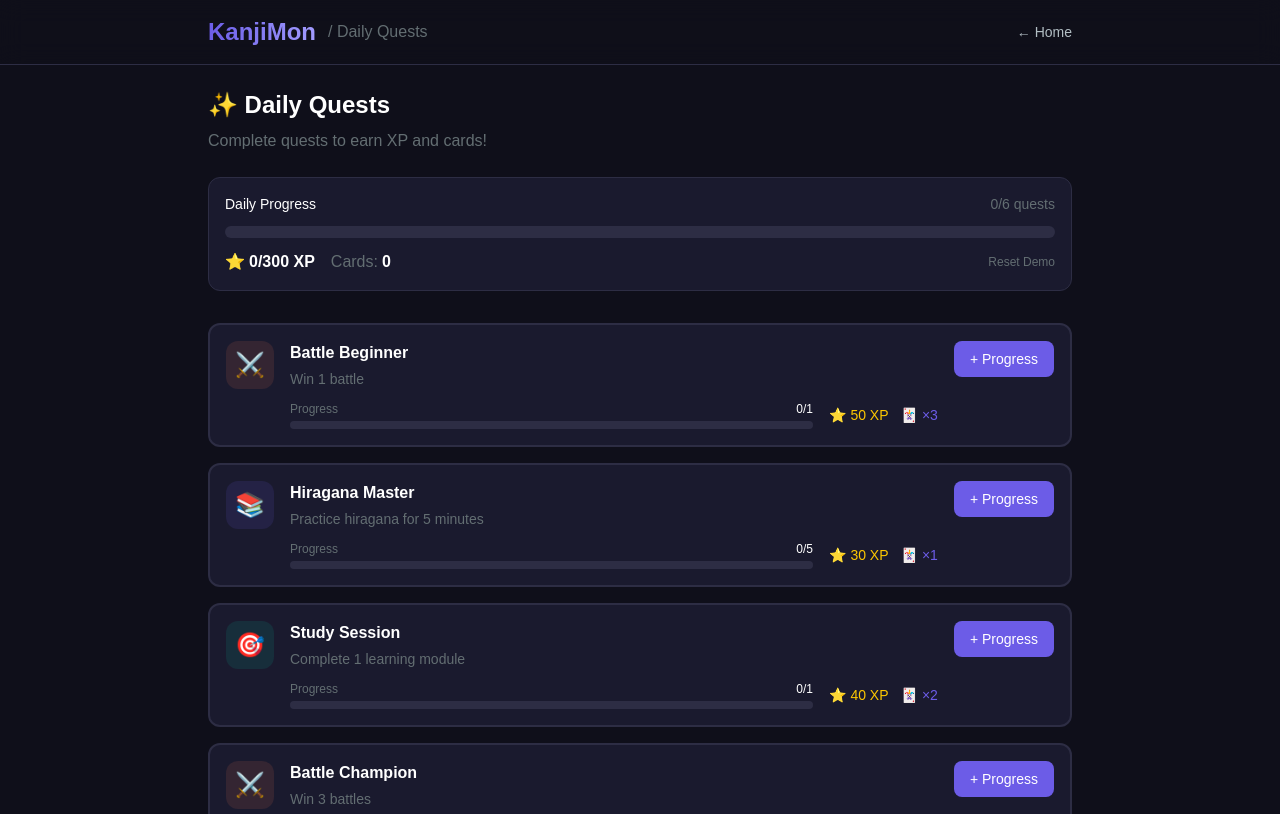
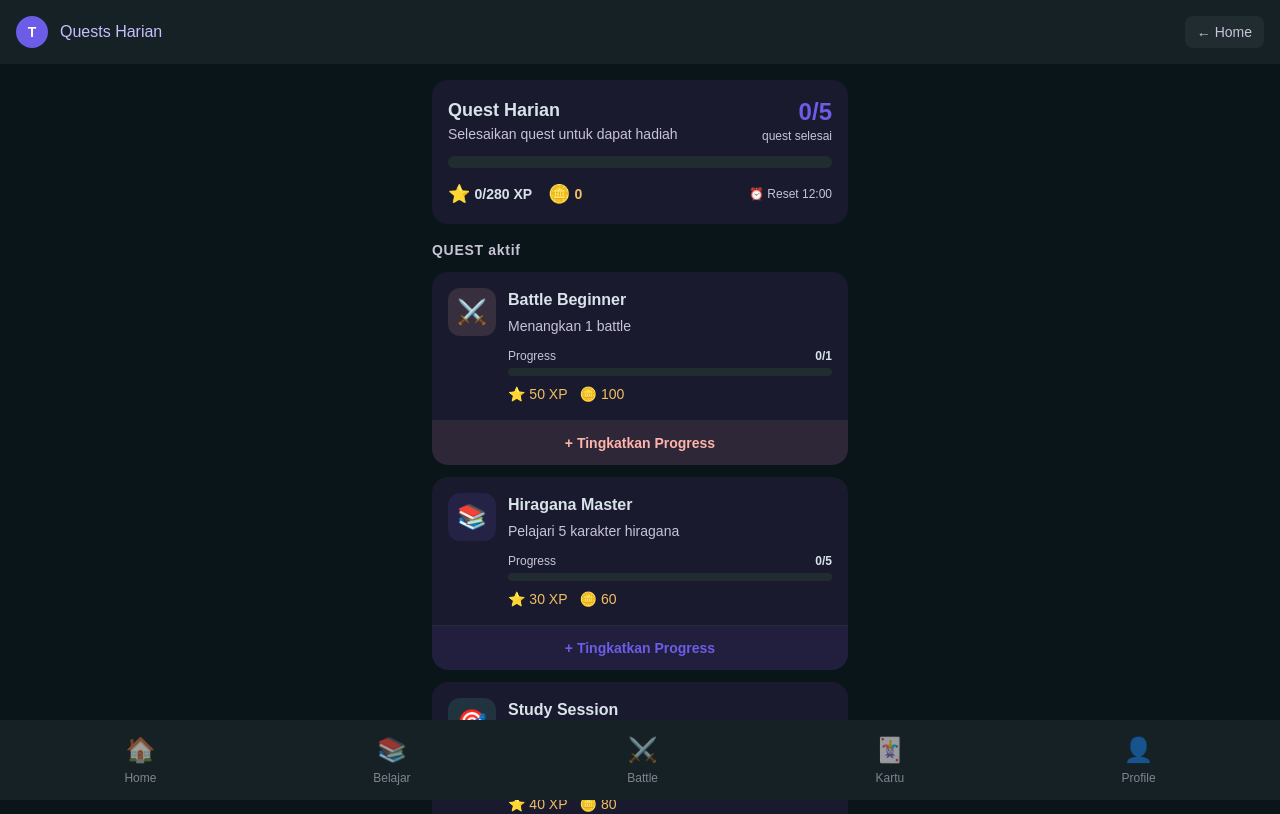
Before and after one commit to tamagoxx/kanjimon, a Next.js app: page /quests in a window 1280 px wide. Shown: the top 814 px of the page. Built offline with nearby package versions, Linux system fonts and the light colour scheme.

Commit message:
Fix Learn module cards clickability and redesign Quests page with dark theme

```diff
--- a/src/app/quests/page.tsx
+++ b/src/app/quests/page.tsx
@@ -1,254 +1,373 @@
 'use client';
 
 import { useState, useMemo } from 'react';
-import { motion } from 'framer-motion';
-import Link from 'next/link';
-import type { DailyQuest } from '@/types';
+import { motion, AnimatePresence } from 'framer-motion';
+import { useRouter } from 'next/navigation';
 
-// Demo quests
-const DEMO_QUESTS: DailyQuest[] = [
-  { id: '1', type: 'BATTLE', title: 'Battle Beginner', description: 'Win 1 battle', target: 1, progress: 0, xpReward: 50, cardReward: 3, completed: false },
-  { id: '2', type: 'LEARN', title: 'Hiragana Master', description: 'Practice hiragana for 5 minutes', target: 5, progress: 0, xpReward: 30, cardReward: 1, completed: false },
-  { id: '3', type: 'MODULE', title: 'Study Session', description: 'Complete 1 learning module', target: 1, progress: 0, xpReward: 40, cardReward: 2, completed: false },
-  { id: '4', type: 'BATTLE', title: 'Battle Champion', description: 'Win 3 battles', target: 3, progress: 0, xpReward: 100, cardReward: 5, completed: false },
-  { id: '5', type: 'REVIEW', title: 'Card Review', description: 'Review 20 cards in collection', target: 20, progress: 0, xpReward: 60, cardReward: 3, completed: false },
-  { id: '6', type: 'STREAK', title: 'Daily Login', description: 'Login and play KanjiMon', target: 1, progress: 0, xpReward: 20, cardReward: 1, completed: false },
+const colors = {
+  background: '#0a1519',
+  cardBg: '#1a1a2e',
+  inputBg: '#212c30',
+  darkText: '#c8c4d7',
+  lightText: '#d8e4ea',
+  brand: '#6c5ce7',
+  teal: '#4bddb7',
+  gold: '#f0bf63',
+  coral: '#ffb4ab',
+  lightPurple: '#c6bfff',
+  darkGray: '#2b363b',
+  navBg: '#162125',
+};
+
+type QuestType = 'BATTLE' | 'LEARN' | 'COLLECTION' | 'STUDY' | 'STREAK';
+
+interface Quest {
+  id: string;
+  type: QuestType;
+  title: string;
+  description: string;
+  target: number;
+  progress: number;
+  xpReward: number;
+  coinReward: number;
+  completed: boolean;
+  claimed: boolean;
+}
+
+const INITIAL_QUESTS: Quest[] = [
+  { id: '1', type: 'BATTLE', title: 'Battle Beginner', description: 'Menangkan 1 battle', target: 1, progress: 0, xpReward: 50, coinReward: 100, completed: false, claimed: false },
+  { id: '2', type: 'LEARN', title: 'Hiragana Master', description: 'Pelajari 5 karakter hiragana', target: 5, progress: 0, xpReward: 30, coinReward: 60, completed: false, claimed: false },
+  { id: '3', type: 'STUDY', title: 'Study Session', description: 'Selesaikan 1 modul belajar', target: 1, progress: 0, xpReward: 40, coinReward: 80, completed: false, claimed: false },
+  { id: '4', type: 'BATTLE', title: 'Battle Champion', description: 'Menangkan 3 battles', target: 3, progress: 0, xpReward: 100, coinReward: 200, completed: false, claimed: false },
+  { id: '5', type: 'COLLECTION', title: 'Card Collector', description: 'Kumpulkan 10 kartu baru', target: 10, progress: 0, xpReward: 60, coinReward: 120, completed: false, claimed: false },
 ];
 
-const QUEST_ICONS: Record<string, string> = {
+const QUEST_ICONS: Record<QuestType, string> = {
   BATTLE: '⚔️',
   LEARN: '📚',
-  MODULE: '🎯',
-  REVIEW: '🔄',
+  COLLECTION: '🃏',
+  STUDY: '🎯',
   STREAK: '🔥',
 };
 
-const QUEST_COLORS: Record<string, string> = {
-  BATTLE: '#E17055',
-  LEARN: '#6C5CE7',
-  MODULE: '#00B894',
-  REVIEW: '#0984E3',
-  STREAK: '#FDCB6E',
+const QUEST_COLORS: Record<QuestType, string> = {
+  BATTLE: '#ffb4ab',
+  LEARN: '#6c5ce7',
+  COLLECTION: '#f0bf63',
+  STUDY: '#4bddb7',
+  STREAK: '#c6bfff',
 };
 
-export default function QuestsPage() {
-  const [quests, setQuests] = useState<DailyQuest[]>(DEMO_QUESTS);
-  const [claimedRewards, setClaimedRewards] = useState<Set<string>>(new Set());
+// Top App Bar
+function TopAppBar() {
+  const router = useRouter();
 
-  // Calculate progress
-  const stats = useMemo(() => {
+  return (
+    <div className="sticky top-0 z-40 px-4 h-16 flex items-center justify-between" style={{ backgroundColor: colors.navBg }}>
+      <div className="flex items-center gap-3">
+        <div className="w-8 h-8 rounded-full flex items-center justify-center text-white font-bold text-sm" style={{ backgroundColor: colors.brand }}>
+          T
+        </div>
+        <span className="text-base font-medium text-[#c6bfff]">Quests Harian</span>
+      </div>
+      <button onClick={() => router.push('/')} className="text-sm px-3 py-1.5 rounded-lg" style={{ backgroundColor: colors.inputBg, color: colors.darkText }}>
+        ← Home
+      </button>
+    </div>
+  );
+}
+
+// Bottom Navigation
+function BottomNav() {
+  const router = useRouter();
+
+  const navItems = [
+    { icon: '🏠', label: 'Home', route: '/' },
+    { icon: '📚', label: 'Belajar', route: '/learn' },
+    { icon: '⚔️', label: 'Battle', route: '/battle' },
+    { icon: '🃏', label: 'Kartu', route: '/collection' },
+    { icon: '👤', label: 'Profile', route: '/profile' },
+  ];
+
+  return (
+    <div className="fixed bottom-0 left-0 right-0 h-20 flex items-center justify-around px-4 z-30" style={{ backgroundColor: colors.navBg }}>
+      {navItems.map((item, i) => (
+        <button
+          key={i}
+          onClick={() => router.push(item.route)}
+          className="flex flex-col items-center gap-1 transition-opacity opacity-60"
+        >
+          <span className="text-2xl">{item.icon}</span>
+          <span className="text-xs" style={{ color: colors.darkText }}>{item.label}</span>
+        </button>
+      ))}
+    </div>
+  );
+}
+
+// Progress Overview Card
+function ProgressOverview({ quests }: { quests: Quest[] }) {
   const completed = quests.filter(q => q.completed).length;
   const total = quests.length;
   const totalXp = quests.reduce((sum, q) => sum + q.xpReward, 0);
   const earnedXp = quests.filter(q => q.completed).reduce((sum, q) => sum + q.xpReward, 0);
-
-    return {
-      completed,
-      total,
-      totalXp,
-      earnedXp,
-      remaining: total - completed,
-      progressPercent: Math.round((completed / total) * 100),
-    };
-  }, [quests]);
-
-  const claimReward = (questId: string) => {
-    const quest = quests.find(q => q.id === questId);
-    if (!quest || !quest.completed || claimedRewards.has(questId)) return;
-
-    setClaimedRewards(prev => new Set([...prev, questId]));
-    // In real app: update user XP and add cards
-  };
-
-  const simulateProgress = (questId: string) => {
-    setQuests(prev => prev.map(q => {
-      if (q.id === questId && q.progress < q.target) {
-        const newProgress = q.progress + 1;
-        return {
-          ...q,
-          progress: newProgress,
-          completed: newProgress >= q.target,
-        };
-      }
-      return q;
-    }));
-  };
-
-  const resetAllQuests = () => {
-    setQuests(DEMO_QUESTS.map(q => ({ ...q, progress: 0, completed: false })));
-    setClaimedRewards(new Set());
-  };
+  const progressPercent = Math.round((completed / total) * 100);
 
   return (
-    <div className="min-h-screen bg-[#0F0F1A]">
-      {/* Header */}
-      <header className="sticky top-0 z-50 backdrop-blur-md bg-[#0F0F1A]/80 border-b border-[#2D2D44]">
-        <div className="max-w-4xl mx-auto px-4 h-16 flex items-center justify-between">
-          <div className="flex items-center gap-3">
-            <Link href="/" className="text-2xl font-bold bg-gradient-to-r from-[#6C5CE7] to-[#A29BFE] bg-clip-text text-transparent">
-              KanjiMon
-            </Link>
-            <span className="text-[#636E72]">/ Daily Quests</span>
-          </div>
-          <Link href="/" className="text-sm text-[#B2BEC3] hover:text-white">
-            ← Home
-          </Link>
-        </div>
-      </header>
-
-      <main className="max-w-4xl mx-auto px-4 py-6">
-        {/* Page Title */}
     <motion.div
       initial={{ opacity: 0, y: -10 }}
       animate={{ opacity: 1, y: 0 }}
-          className="mb-6"
+      className="p-4 rounded-2xl"
+      style={{ backgroundColor: colors.cardBg }}
     >
-          <h1 className="text-2xl font-bold text-white mb-2">✨ Daily Quests</h1>
-          <p className="text-[#636E72]">Complete quests to earn XP and cards!</p>
-        </motion.div>
-
-        {/* Progress Bar */}
-        <div className="mb-8 p-4 bg-[#1A1A2E] rounded-xl border border-[#2D2D44]">
       <div className="flex items-center justify-between mb-3">
-            <span className="text-sm font-medium text-white">Daily Progress</span>
-            <span className="text-sm text-[#636E72]">{stats.completed}/{stats.total} quests</span>
+        <div>
+          <h2 className="text-lg font-bold text-[#d8e4ea]">Quest Harian</h2>
+          <p className="text-sm text-[#c8c4d7]">Selesaikan quest untuk dapat hadiah</p>
         </div>
-          <div className="h-3 bg-[#2D2D44] rounded-full overflow-hidden mb-3">
-            <motion.div
-              initial={{ width: 0 }}
-              animate={{ width: `${stats.progressPercent}%` }}
-              transition={{ duration: 0.5 }}
-              className="h-full bg-gradient-to-r from-[#6C5CE7] to-[#00B894]"
-            />
-          </div>
-          <div className="flex items-center justify-between">
-            <div className="flex items-center gap-4">
-              <div className="flex items-center gap-1">
-                <span className="text-yellow-400">⭐</span>
-                <span className="text-white font-bold">{stats.earnedXp}/{stats.totalXp} XP</span>
-              </div>
-              <div className="flex items-center gap-1">
-                <span className="text-[#636E72]">Cards:</span>
-                <span className="text-white font-bold">{quests.filter(q => q.completed && claimedRewards.has(q.id)).reduce((sum, q) => sum + (q.cardReward || 0), 0)}</span>
-              </div>
-            </div>
-            <button
-              onClick={resetAllQuests}
-              className="text-xs text-[#636E72] hover:text-white"
-            >
-              Reset Demo
-            </button>
+        <div className="text-right">
+          <span className="text-2xl font-bold" style={{ color: colors.brand }}>{completed}/{total}</span>
+          <p className="text-xs text-[#c8c4d7]">quest selesai</p>
         </div>
       </div>
 
-        {/* Quest List */}
-        <div className="space-y-4">
-          {quests.map((quest, i) => {
-            const canClaim = quest.completed && !claimedRewards.has(quest.id);
-            const color = QUEST_COLORS[quest.type] || '#6C5CE7';
+      {/* Progress Bar */}
+      <div className="h-3 rounded-full overflow-hidden mb-3" style={{ backgroundColor: colors.inputBg }}>
+        <motion.div
+          initial={{ width: 0 }}
+          animate={{ width: `${progressPercent}%` }}
+          transition={{ duration: 0.5 }}
+          className="h-full rounded-full"
+          style={{ backgroundColor: colors.teal }}
+        />
+      </div>
+
+      {/* XP and Coins */}
+      <div className="flex items-center gap-4">
+        <div className="flex items-center gap-1">
+          <span className="text-lg">⭐</span>
+          <span className="text-sm font-bold text-[#d8e4ea]">{earnedXp}/{totalXp} XP</span>
+        </div>
+        <div className="flex items-center gap-1">
+          <span className="text-lg">🪙</span>
+          <span className="text-sm font-bold text-[#f0bf63]">
+            {quests.filter(q => q.completed).reduce((sum, q) => sum + q.coinReward, 0)}
+          </span>
+        </div>
+        <div className="flex-1" />
+        <span className="text-xs text-[#c8c4d7]">⏰ Reset 12:00</span>
+      </div>
+    </motion.div>
+  );
+}
+
+// Quest Card
+function QuestCard({ quest, onProgress, onClaim, index }: {
+  quest: Quest;
+  onProgress: (id: string) => void;
+  onClaim: (id: string) => void;
+  index: number;
+}) {
+  const color = QUEST_COLORS[quest.type] || colors.brand;
   const icon = QUEST_ICONS[quest.type] || '📌';
+  const canClaim = quest.completed && !quest.claimed;
+  const progressPercent = Math.min(100, (quest.progress / quest.target) * 100);
 
   return (
     <motion.div
-                key={quest.id}
       initial={{ opacity: 0, y: 20 }}
       animate={{ opacity: 1, y: 0 }}
-                transition={{ delay: 0.1 * i }}
-                className={`p-4 rounded-xl border-2 transition-all ${
-                  quest.completed
-                    ? 'bg-[#00B894]/10 border-[#00B894]/40'
-                    : 'bg-[#1A1A2E] border-[#2D2D44] hover:border-[#6C5CE7]'
-                }`}
+      transition={{ delay: index * 0.1 }}
+      className="rounded-2xl overflow-hidden"
+      style={{ backgroundColor: colors.cardBg }}
     >
-                <div className="flex items-start gap-4">
+      <div className="p-4">
+        <div className="flex items-start gap-3">
           {/* Icon */}
           <div
-                    className="w-12 h-12 rounded-xl flex items-center justify-center text-2xl"
+            className="w-12 h-12 rounded-xl flex items-center justify-center text-2xl flex-shrink-0"
             style={{ backgroundColor: `${color}20` }}
           >
             {icon}
           </div>
 
           {/* Content */}
-                  <div className="flex-1">
+          <div className="flex-1 min-w-0">
             <div className="flex items-center gap-2 mb-1">
-                      <h3 className="font-bold text-white">{quest.title}</h3>
-                      {quest.completed && (
-                        <span className="px-2 py-0.5 bg-[#00B894]/20 text-[#00B894] rounded-full text-xs">
-                          ✓ Complete
+              <span className="font-bold text-[#d8e4ea]">{quest.title}</span>
+              {quest.completed && !quest.claimed && (
+                <span className="px-2 py-0.5 rounded-full text-xs font-bold" style={{ backgroundColor: `${colors.teal}30`, color: colors.teal }}>
+                  ✓ Selesai
+                </span>
+              )}
+              {quest.claimed && (
+                <span className="px-2 py-0.5 rounded-full text-xs font-bold" style={{ backgroundColor: `${colors.gold}30`, color: colors.gold }}>
+                  🏆 Didapat
                 </span>
               )}
             </div>
-                    <p className="text-sm text-[#636E72] mb-3">{quest.description}</p>
+            <p className="text-sm text-[#c8c4d7] mb-3">{quest.description}</p>
 
-                    {/* Progress */}
-                    <div className="flex items-center gap-4">
-                      <div className="flex-1">
+            {/* Progress Bar */}
+            <div className="mb-2">
               <div className="flex items-center justify-between text-xs mb-1">
-                          <span className="text-[#636E72]">Progress</span>
-                          <span className="text-white font-medium">{quest.progress}/{quest.target}</span>
+                <span className="text-[#c8c4d7]">Progress</span>
+                <span className="font-bold text-[#d8e4ea]">{quest.progress}/{quest.target}</span>
               </div>
-                        <div className="h-2 bg-[#2D2D44] rounded-full overflow-hidden">
+              <div className="h-2 rounded-full overflow-hidden" style={{ backgroundColor: colors.inputBg }}>
                 <div
-                            className="h-full transition-all duration-300"
-                            style={{
-                              width: `${Math.min(100, (quest.progress / quest.target) * 100)}%`,
-                              backgroundColor: color,
-                            }}
+                  className="h-full rounded-full transition-all"
+                  style={{ width: `${progressPercent}%`, backgroundColor: color }}
                 />
               </div>
             </div>
 
             {/* Rewards */}
-                      <div className="flex items-center gap-3 text-sm">
-                        <span className="text-yellow-400">⭐ {quest.xpReward} XP</span>
-                        {quest.cardReward && (
-                          <span className="text-[#6C5CE7]">🃏 ×{quest.cardReward}</span>
-                        )}
+            <div className="flex items-center gap-3">
+              <span className="text-sm" style={{ color: colors.gold }}>⭐ {quest.xpReward} XP</span>
+              <span className="text-sm" style={{ color: colors.gold }}>🪙 {quest.coinReward}</span>
+            </div>
           </div>
         </div>
       </div>
 
-                  {/* Actions */}
-                  <div className="flex flex-col gap-2">
+      {/* Action Button */}
+      <div className="border-t" style={{ borderColor: colors.inputBg }}>
         {!quest.completed ? (
           <button
-                        onClick={() => simulateProgress(quest.id)}
-                        className="px-4 py-2 bg-[#6C5CE7] hover:bg-[#5B4BD5] rounded-lg text-sm font-medium text-white transition-colors"
+            onClick={() => onProgress(quest.id)}
+            className="w-full py-3 text-center text-sm font-bold transition-colors"
+            style={{ backgroundColor: `${color}15`, color }}
           >
-                        + Progress
+            + Tingkatkan Progress
           </button>
-                    ) : !claimedRewards.has(quest.id) ? (
+        ) : !quest.claimed ? (
           <motion.button
-                        whileHover={{ scale: 1.05 }}
-                        whileTap={{ scale: 0.95 }}
-                        onClick={() => claimReward(quest.id)}
-                        className="px-4 py-2 bg-gradient-to-r from-[#FDCB6E] to-[#E17055] rounded-lg text-sm font-bold text-white shadow-lg"
-                        style={{ boxShadow: `0 4px 12px ${color}40` }}
+            whileTap={{ scale: 0.98 }}
+            onClick={() => onClaim(quest.id)}
+            className="w-full py-3 text-center text-sm font-bold text-white"
+            style={{ backgroundColor: colors.gold }}
           >
-                        Claim! 🎁
+            Klaim Hadiah 🎁
           </motion.button>
         ) : (
-                      <div className="px-4 py-2 bg-[#00B894]/20 text-[#00B894] rounded-lg text-sm font-medium text-center">
-                        Claimed ✓
+          <div className="w-full py-3 text-center text-sm font-medium" style={{ backgroundColor: `${colors.teal}10`, color: colors.teal }}>
+            ✓ Hadiah Sudah Diclaim
           </div>
         )}
       </div>
-                </div>
     </motion.div>
   );
-          })}
+}
+
+export default function QuestsPage() {
+  const [quests, setQuests] = useState<Quest[]>(INITIAL_QUESTS);
+  const [showRewardModal, setShowRewardModal] = useState(false);
+  const [lastClaimedQuest, setLastClaimedQuest] = useState<Quest | null>(null);
+  const router = useRouter();
+
+  const handleProgress = (questId: string) => {
+    setQuests(prev => prev.map(q => {
+      if (q.id === questId && q.progress < q.target) {
+        const newProgress = q.progress + 1;
+        return { ...q, progress: newProgress, completed: newProgress >= q.target };
+      }
+      return q;
+    }));
+  };
+
+  const handleClaim = (questId: string) => {
+    const quest = quests.find(q => q.id === questId);
+    if (!quest || !quest.completed || quest.claimed) return;
+
+    setQuests(prev => prev.map(q => q.id === questId ? { ...q, claimed: true } : q));
+    setLastClaimedQuest(quest);
+    setShowRewardModal(true);
+  };
+
+  return (
+    <div className="min-h-screen pb-24" style={{ backgroundColor: colors.background }}>
+      <TopAppBar />
+
+      <main className="max-w-md mx-auto px-4 pt-4 space-y-4">
+        {/* Progress Overview */}
+        <ProgressOverview quests={quests} />
+
+        {/* Quest List */}
+        <section>
+          <h3 className="text-sm font-bold text-[#c8c4d7] mb-3 tracking-wider">QUEST aktif</h3>
+          <div className="space-y-3">
+            {quests.map((quest, i) => (
+              <QuestCard
+                key={quest.id}
+                quest={quest}
+                onProgress={handleProgress}
+                onClaim={handleClaim}
+                index={i}
+              />
+            ))}
+          </div>
+        </section>
+
+        {/* Completed indicator */}
+        {quests.filter(q => q.claimed).length === quests.length && (
+          <div className="text-center p-6 rounded-2xl" style={{ backgroundColor: `${colors.teal}20` }}>
+            <span className="text-4xl mb-2 block">🏆</span>
+            <p className="text-lg font-bold text-[#d8e4ea]">Semua Quest Selesai!</p>
+            <p className="text-sm text-[#c8c4d7]"> Sampai jumpa besok!</p>
+          </div>
+        )}
+      </main>
+
+      <BottomNav />
+
+      {/* Reward Claimed Modal */}
+      <AnimatePresence>
+        {showRewardModal && lastClaimedQuest && (
+          <motion.div
+            initial={{ opacity: 0 }}
+            animate={{ opacity: 1 }}
+            exit={{ opacity: 0 }}
+            className="fixed inset-0 z-50 flex items-center justify-center p-4"
+            style={{ backgroundColor: 'rgba(0,0,0,0.7)' }}
+            onClick={() => setShowRewardModal(false)}
+          >
+            <motion.div
+              initial={{ scale: 0.8, opacity: 0 }}
+              animate={{ scale: 1, opacity: 1 }}
+              exit={{ scale: 0.8, opacity: 0 }}
+              className="w-72 rounded-2xl p-6 text-center"
+              style={{ backgroundColor: colors.cardBg }}
+              onClick={e => e.stopPropagation()}
+            >
+              <div className="text-5xl mb-3">🎉</div>
+              <h3 className="text-xl font-bold text-[#d8e4ea] mb-2">Hadiah Diclaim!</h3>
+              <p className="text-sm text-[#c8c4d7] mb-4">{lastClaimedQuest.title}</p>
+
+              <div className="flex justify-center gap-4 mb-4">
+                <div className="text-center">
+                  <span className="text-2xl">⭐</span>
+                  <p className="text-lg font-bold text-[#d8e4ea]">+{lastClaimedQuest.xpReward}</p>
+                  <p className="text-xs text-[#c8c4d7]">XP</p>
+                </div>
+                <div className="text-center">
+                  <span className="text-2xl">🪙</span>
+                  <p className="text-lg font-bold text-[#f0bf63]">+{lastClaimedQuest.coinReward}</p>
+                  <p className="text-xs text-[#c8c4d7]">Coins</p>
+                </div>
               </div>
 
-        {/* Info */}
-        <div className="mt-8 p-4 bg-[#1A1A2E]/50 rounded-xl border border-[#2D2D44]">
-          <p className="text-center text-sm text-[#636E72]">
-            🎮 Demo mode — click "Progress" to simulate completing quests
-            <br />
-            <span className="text-xs">Quests reset daily at midnight</span>
-          </p>
-        </div>
-      </main>
+              <button
+                onClick={() => setShowRewardModal(false)}
+                className="w-full py-3 rounded-xl font-bold text-white"
+                style={{ backgroundColor: colors.brand }}
+              >
+                Terima kasih!
+              </button>
+            </motion.div>
+          </motion.div>
+        )}
+      </AnimatePresence>
     </div>
   );
 }
```
Also changed, not shown: src/app/learn/page.tsx (+6 -4 lines). Lines whose indentation alone changed are shown as unchanged.
